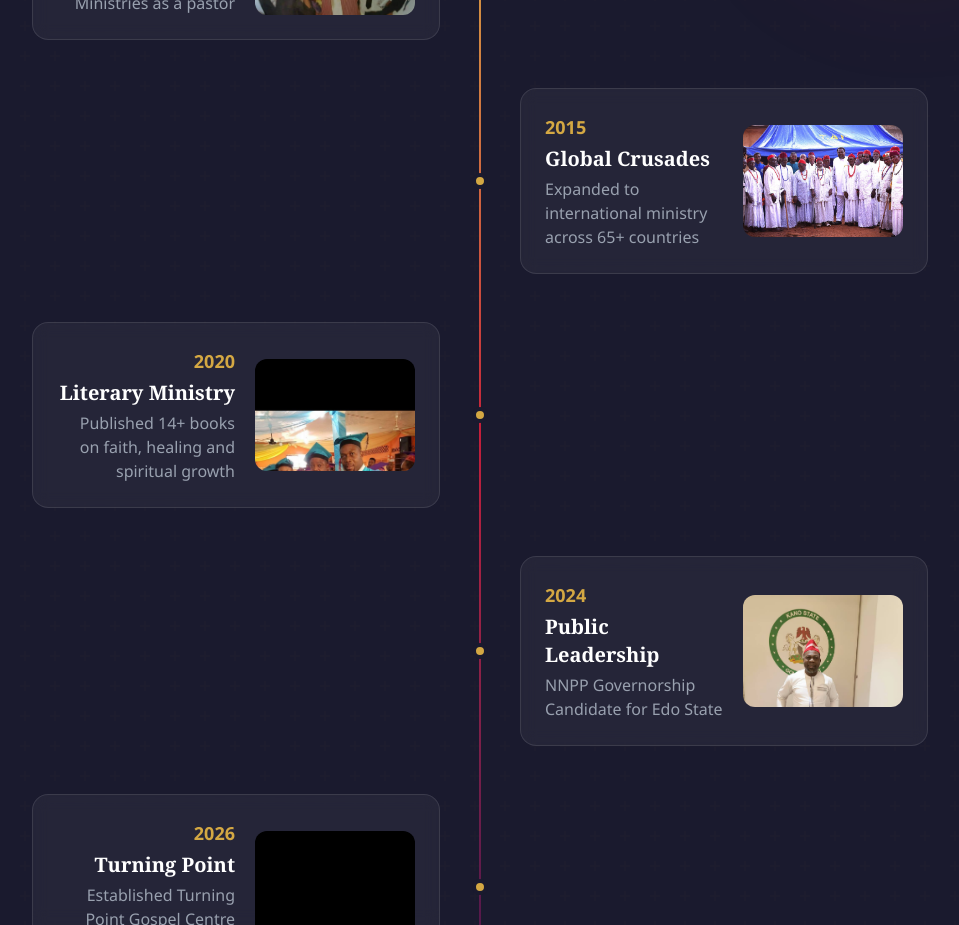
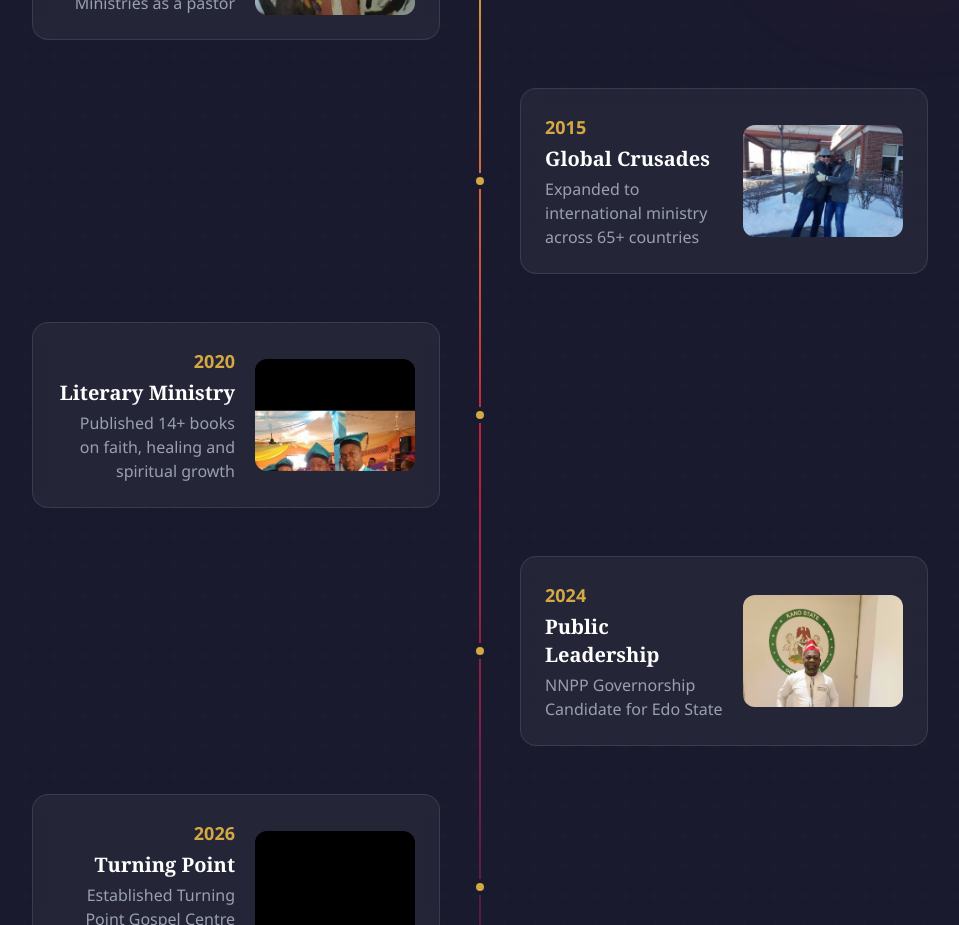
Before and after one commit to glorino/drazemheazena, a Next.js app: page / in a window 1280 px wide. Shown: the part 2800-3725 px from the top of the page, without its empty margins (160-1119 px from the left). Built offline with nearby package versions, Linux system fonts and the light colour scheme.

Commit message:
feat: replace 2015 milestone image with global crusades photo

```diff
--- a/src/app/about/page.tsx
+++ b/src/app/about/page.tsx
@@ -45,7 +45,7 @@ const timeline = [
     title: "Global Crusades",
     description:
       "Expanded ministry to international crusades and conferences, traveling to over 65 countries to preach the Gospel.",
-    image: "/azenaleadership.jpg",
+    image: "/azenaglobal.jpg",
   },
   {
     year: "2020",
--- a/src/app/page.tsx
+++ b/src/app/page.tsx
@@ -79,7 +79,7 @@ const milestones = [
     year: "2015",
     title: "Global Crusades",
     description: "Expanded to international ministry across 65+ countries",
-    image: "/azenacommunity.jpg",
+    image: "/azenaglobal.jpg",
   },
   {
     year: "2020",
```
Also changed, not shown: public/azenaglobal.jpg (added).
